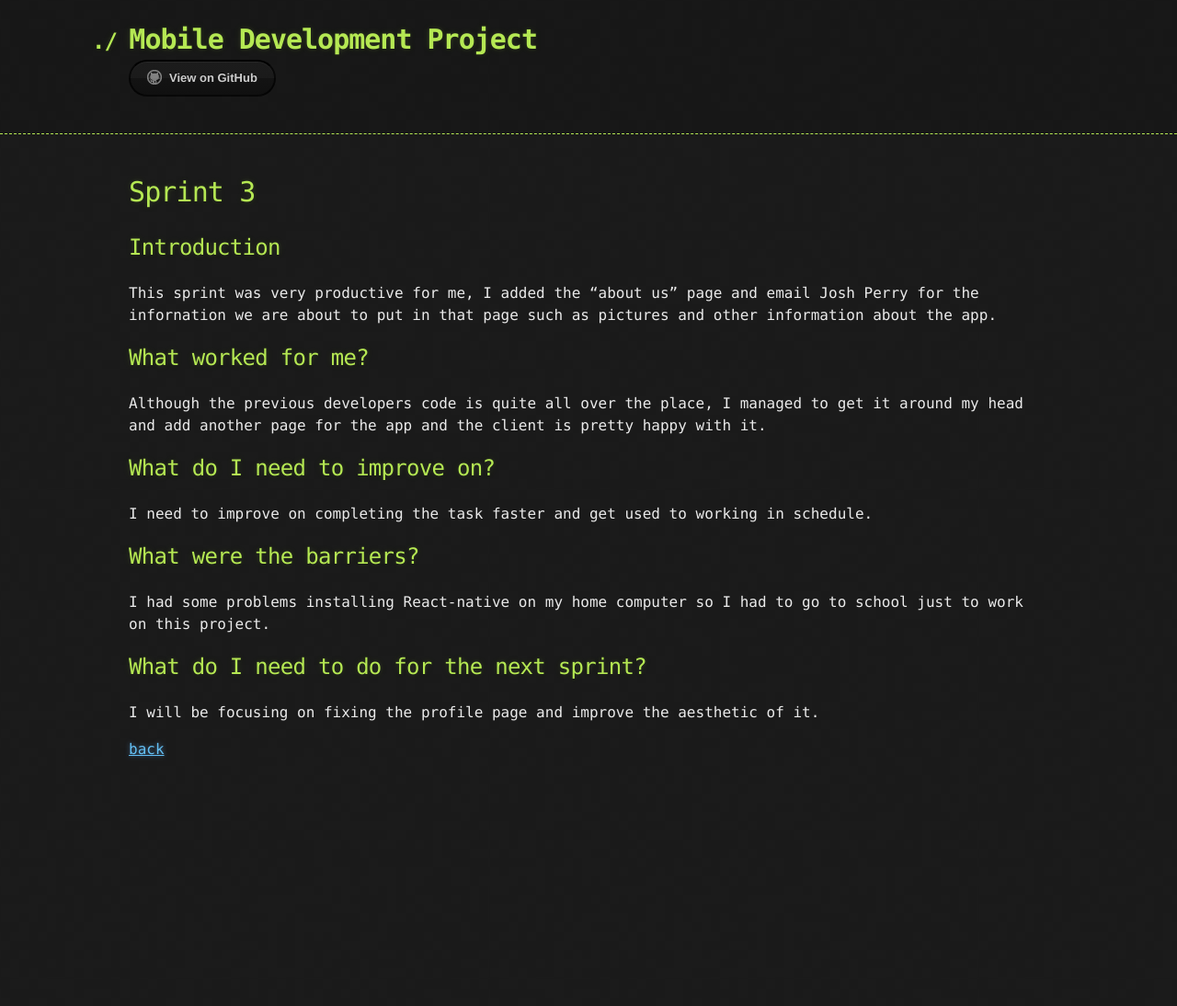
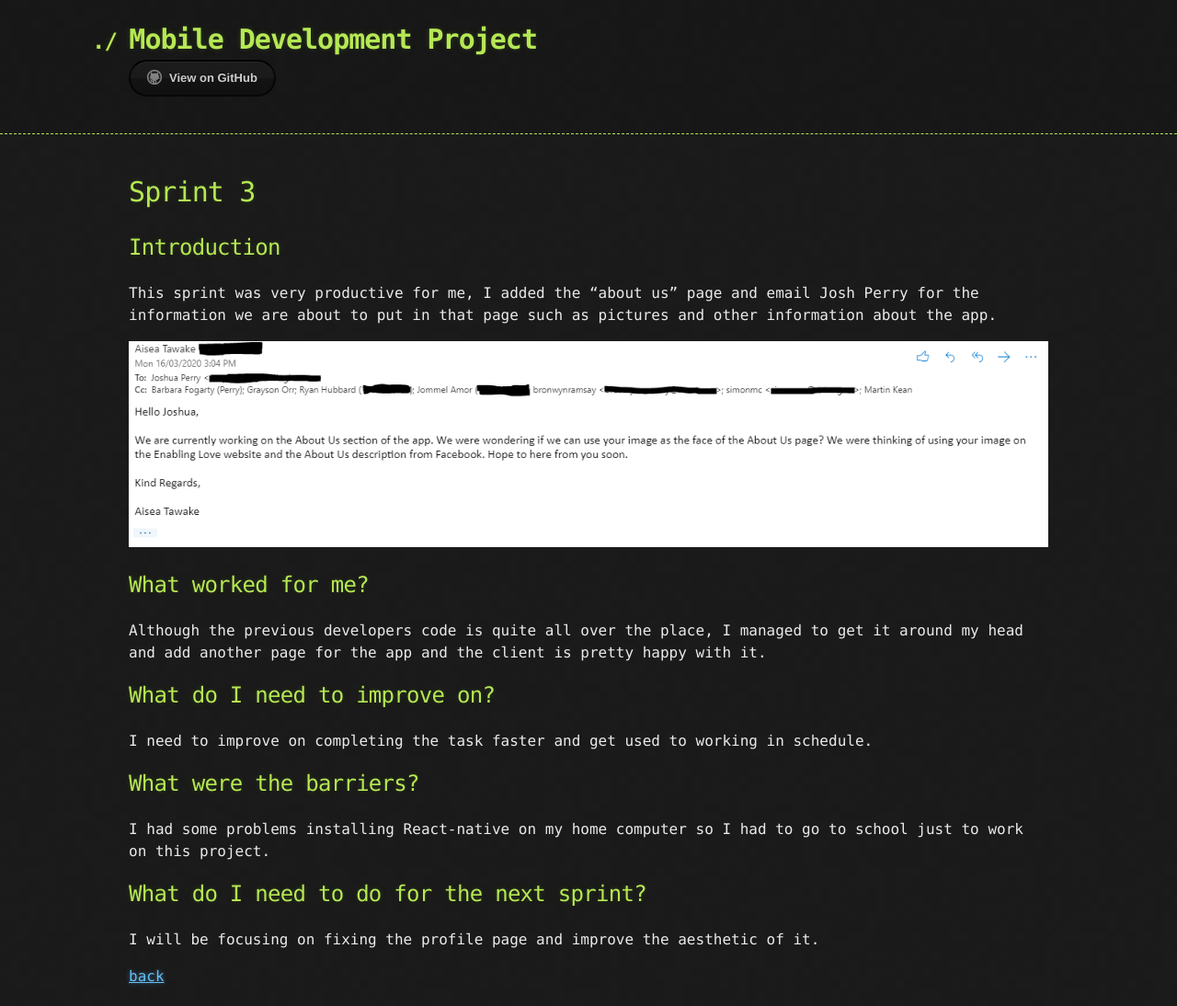
Before and after one commit to amorjk1/Project-1, a Jekyll site: the page built from sprint3.md, in a window 1280 px wide. Shown: the whole page at 92% size. Built offline with Jekyll 4.4.1, drawn with Linux system fonts in a browser that asks for light colours; our own code applies the rules of GitHub Pages for plain Markdown files; before the commit the page ends 900 px from its top, so only the background shows below that.

Commit message:
Added more evidence

```diff
--- a/sprint3.md
+++ b/sprint3.md
@@ -2,7 +2,9 @@
 
 ## Introduction
 
-This sprint was very productive for me, I added the "about us" page and email Josh Perry for the infornation we are about to put in that page such as pictures and other information about the app.
+This sprint was very productive for me, I added the "about us" page and email Josh Perry for the information we are about to put in that page such as pictures and other information about the app.
+
+![email](https://github.com/amorjk1/Project-1/blob/master/assets/images/email.PNG?raw=true)
 
 ## What worked for me?
 
```
Also changed, not shown: project-development.md (+1 -1 lines), sprint1.md (+2 -0 lines), sprint2.md (+1 -1 lines), assets/images/email.PNG (added).
